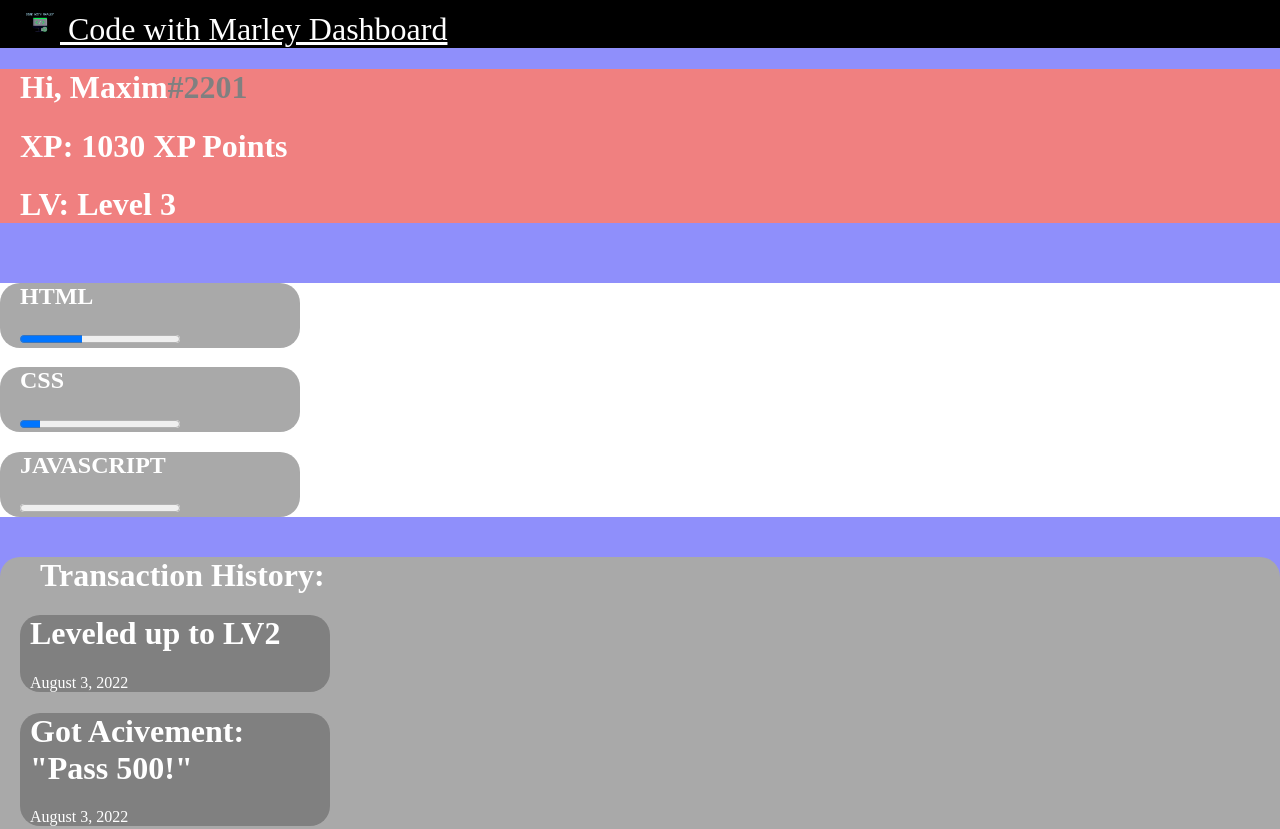
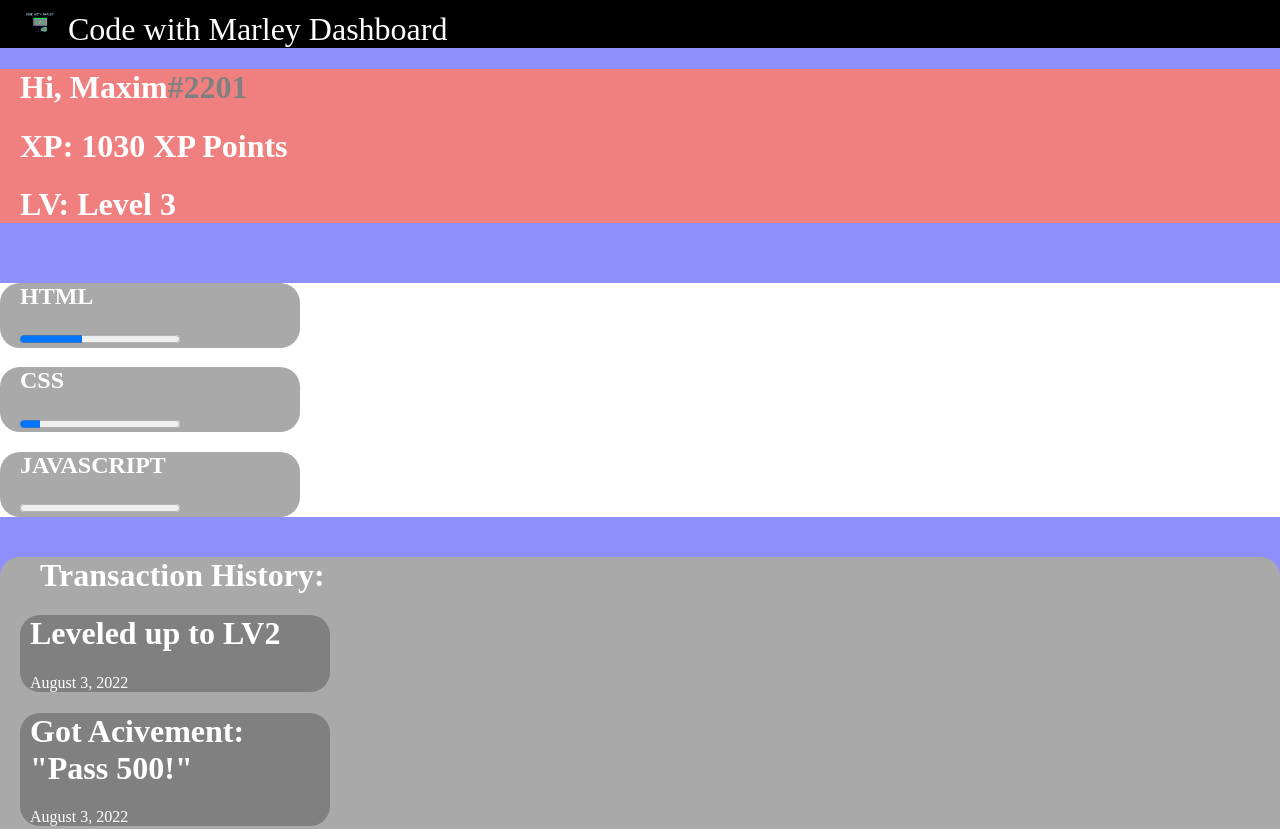
Before and after one commit to codewithmarley/dashboard, a plain HTML site: page u/Maxim2201.html in a window 1280 px wide. Shown: the top 829 px of the page. Drawn offline with Linux system fonts and the light colour scheme.

Commit message:
Fixed Bugs

```diff
--- a/u/Maxim2201.html
+++ b/u/Maxim2201.html
@@ -108,7 +108,7 @@
 </head>
 <body>
     <header>
-        <a href="file:///Users/Movies/Desktop/devProjects/Blockchain/MAXI_DEV/CWM/DASH/index.html" class="a"><span class="text"> <img src="cwm.png" class="h-40"> Code with Marley Dashboard</span></a>
+        <span class="text"> <img src="cwm.png" class="h-40"> Code with Marley Dashboard</span>
     </header>
     <main>
         <div class="red">
```
